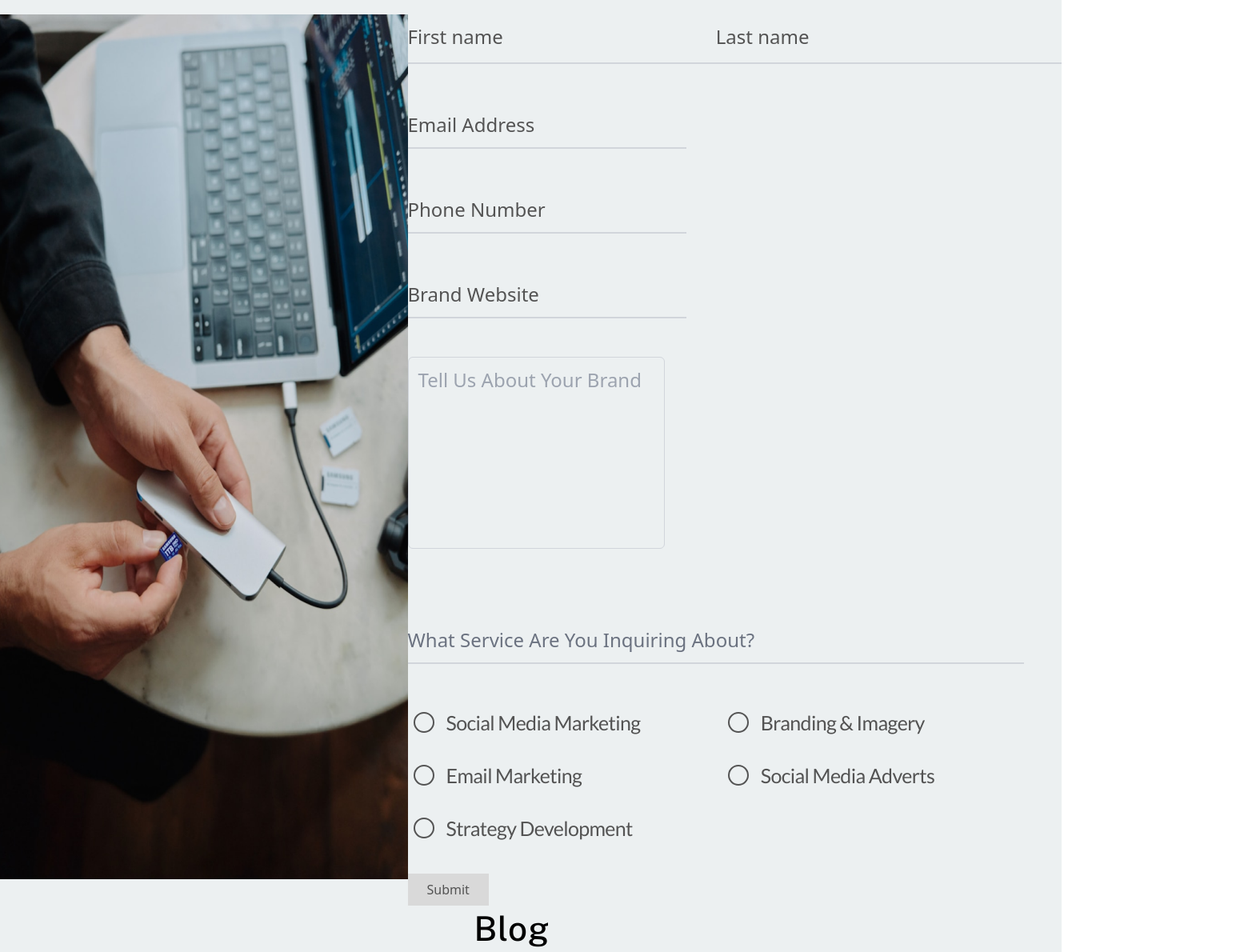
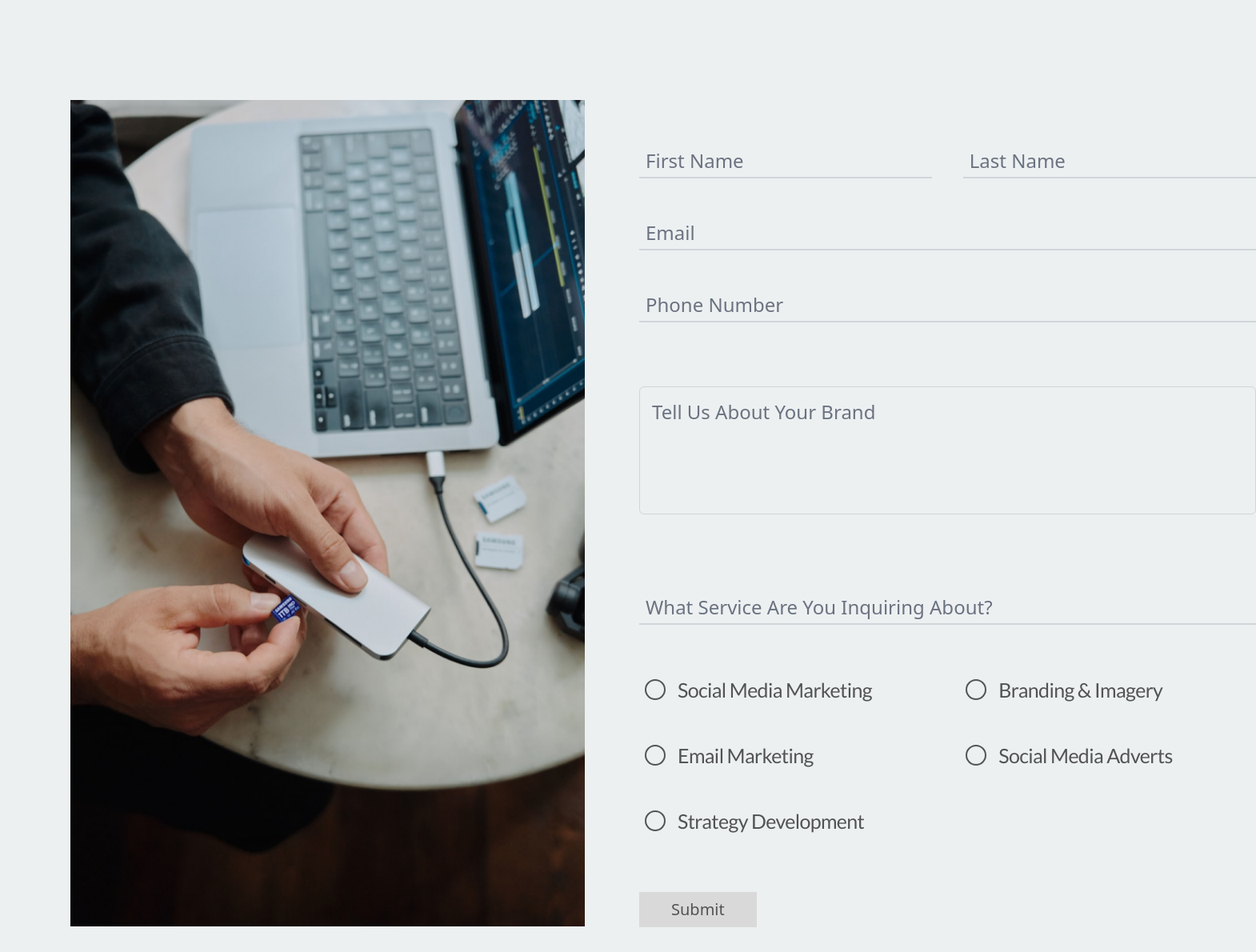
Before and after one commit to annie-bug/BrightLayers, a React (Vite) app in the folder BrightLayers/: page /LetsTalk in a window 1280 px wide. Shown: the part 560-1750 px from the top of the page at 80% size, 1570 px wide, since content can reach past the window. Built offline with nearby package versions, Linux system fonts and the light colour scheme.

Commit message:
letsTalkUpdated

```diff
--- a/BrightLayers/src/components/BlogSpot.jsx
+++ b/BrightLayers/src/components/BlogSpot.jsx
@@ -1,4 +1,4 @@
-import React from 'react'
+
 import rectangle187 from '../assets/rectangle187.png'
 import rectangle188 from '../assets/rectangle188.png'
 import rectangle189 from '../assets/rectangle189.png'
@@ -8,9 +8,9 @@ import rectangle191 from '../assets/rectangle191.png'
 function BlogSpot() {
   return (
 
-    <div className='mb-[25%]'>
+    <div className='mb-12'>
             <div className='text-center text-[2.6519rem] font-medium font-pSans leading-[3.6456rem] tracking-wide'>Blog</div>
-            <div className='m-auto h-auto flex justify-between w-[89%] mt-20 mb-20'>
+            <div className='m-auto flex justify-between w-[89%] mt-20'>
                 <div>
                     <div className='relative w-[25.5rem] h-[24.5rem] '>
                         <img src={rectangle187} alt="dummyImg1" className='w-[25.5rem] h-[24.5rem] opacity-80 bg-black transition-opacity duration-700 hover:opacity-0 hover:mb-4'/>
--- a/BrightLayers/src/components/LetsTalkForm.jsx
+++ b/BrightLayers/src/components/LetsTalkForm.jsx
@@ -2,152 +2,115 @@ import ToggleCheckbox from "./ToggleCheckbox.jsx";
 
 function LetsTalkForm() {
   return (
-    <div className="">
-      <div className="w-full flex flex-col sm:flex-row">    {/*pr-[8.78rem]*/}
-
-        <div className="grid md:grid-cols-2 w-full">  {/*Made a grid for the form layout */}
-
-          {/* First Name and Last Name */}
-          <div className="relative z-0 mb-12 group">
+    <div className="w-[48.15625rem]">
+      {/* Grid for Form Fields */}
+      <div className="grid grid-cols-2 gap-x-[2.44rem] mt-10">
+        {/* First Name */}
+        <div className="relative z-0">
           <input
             type="text"
-              className="block pt-6 text-3xl text-gray-900 bg-transparent border-0 border-b-2 border-gray-300 appearance-none dark:border-gray-600 dark:focus:border-blue-500 focus:outline-none focus:ring-0 focus:border-blue-600 peer"
+            className="block pl-2 pt-6 w-full text-2xl text-gray-900 bg-transparent border-0 border-b-2 border-gray-300 appearance-none dark:border-gray-600 focus:outline-none focus:ring-0 focus:border-blue-600 peer"
             placeholder=" "
             required
           />
-            <label className="peer-focus:font-medium absolute text-2xl text-[#535353] dark:text-[#535353] duration-300 transform -translate-y-6 scale-75 top-1 -z-10 origin-[0] peer-focus:start-0 rtl:peer-focus:translate-x-1/4 peer-focus:text-blue-600 peer-focus:dark:text-blue-500 peer-placeholder-shown:scale-100 peer-placeholder-shown:translate-y-2 peer-focus:scale-75 peer-focus:-translate-y-6">
-              First name
+          <label className="absolute pointer-events-none text-2xl text-[#535353] duration-300 transform origin-left -translate-y-6 scale-75 top-3 peer-placeholder-shown:left-2 peer-placeholder-shown:translate-y-2 peer-placeholder-shown:scale-100 peer-placeholder-shown:text-gray-500 peer-focus:text-blue-600 peer-focus:opacity-0">
+            First Name
           </label>
         </div>
-          <div className="relative z-0 mb-12 group">
+
+        {/* Last Name */}
+        <div className="relative z-0 mb-8">
           <input
             type="text"
-              className="block pt-6 text-3xl text-gray-900 bg-transparent border-0 border-b-2 border-gray-300 appearance-none dark:border-gray-600 dark:focus:border-blue-500 focus:outline-none focus:ring-0 focus:border-blue-600 peer"
+            className="block pl-2 pt-6 w-full text-2xl text-gray-900 bg-transparent border-0 border-b-2 border-gray-300 appearance-none dark:border-gray-600 focus:outline-none focus:ring-0 focus:border-blue-600 peer"
             placeholder=" "
             required
           />
-            <label className="peer-focus:font-medium absolute text-2xl text-[#535353]   dark:text-[#535353] duration-300 transform -translate-y-6 scale-75 top-1 -z-10 origin-[0] peer-focus:start-0 rtl:peer-focus:translate-x-1/4 peer-focus:text-blue-600 peer-focus:dark:text-blue-500 peer-placeholder-shown:scale-100 peer-placeholder-shown:translate-y-2 peer-focus:scale-75 peer-focus:-translate-y-6">
-              Last name
+          <label className="absolute pointer-events-none text-2xl text-[#535353] duration-300 transform origin-left -translate-y-6 scale-75 top-3 peer-placeholder-shown:left-2 peer-placeholder-shown:translate-y-2 peer-placeholder-shown:scale-100 peer-placeholder-shown:text-gray-500 peer-focus:text-blue-600 peer-focus:opacity-0">
+            Last Name
           </label>
         </div>
       </div>
-      </div>
 
-      {/* <!-- Email --> */}
-      <div className="mb-12 relative z-0">
+      {/* Email */}
+      <div className="relative z-0 mb-8">
         <input
-          type="email"
-          className="block pt-6 px-0 text-2xl text-gray-900 bg-transparent border-0 border-b-2 border-gray-300 appearance-none  dark:border-gray-600 dark:focus:border-blue-500 focus:outline-none focus:ring-0 focus:border-blue-600 peer"
+          type="text"
+          className="block pl-2 pt-6 w-full text-2xl text-gray-900 bg-transparent border-0 border-b-2 border-gray-300 appearance-none dark:border-gray-600 focus:outline-none focus:ring-0 focus:border-blue-600 peer"
           placeholder=" "
           required
         />
-        <label className="peer-focus:font-medium absolute text-2xl text-[#545454] dark:text-[#535353] duration-300 transform -translate-y-6 scale-75 top-1 -z-10 origin-[0] peer-focus:start-0 rtl:peer-focus:translate-x-1/4 peer-focus:text-blue-600 peer-focus:dark:text-blue-500 peer-placeholder-shown:scale-100 peer-placeholder-shown:translate-y-2 peer-focus:scale-75 peer-focus:-translate-y-6">
-          Email Address
+        <label className="absolute pointer-events-none text-2xl text-[#535353] duration-300 transform origin-left -translate-y-6 scale-75 top-3 peer-placeholder-shown:left-2 peer-placeholder-shown:translate-y-2 peer-placeholder-shown:scale-100 peer-placeholder-shown:text-gray-500 peer-focus:text-blue-600 peer-focus:opacity-0">
+          Email
         </label>
       </div>
 
-      {/* <!-- Phone Number --> */}
-      <div className="mb-12 relative z-0 w-full">
+      {/* Phone Number */}
+      <div className="relative z-0 mb-20">
         <input
-          type="number"
-          className="block pt-6 px-0 text-2xl text-gray-900 bg-transparent border-0 border-b-2 border-gray-300 appearance-none  dark:border-gray-600 dark:focus:border-blue-500 focus:outline-none focus:ring-0 focus:border-blue-600 peer"
+          type="text"
+          className="block pl-2 pt-6 w-full text-2xl text-gray-900 bg-transparent border-0 border-b-2 border-gray-300 appearance-none dark:border-gray-600 focus:outline-none focus:ring-0 focus:border-blue-600 peer"
           placeholder=" "
           required
         />
-        <label className="peer-focus:font-medium absolute text-2xl text-[#535353] dark:text-[#535353] duration-300 transform -translate-y-6 scale-75 top-1 -z-10 origin-[0] peer-focus:start-0 rtl:peer-focus:translate-x-1/4 peer-focus:text-blue-600 peer-focus:dark:text-blue-500 peer-placeholder-shown:scale-100 peer-placeholder-shown:translate-y-2 peer-focus:scale-75 peer-focus:-translate-y-6">
+        <label className="absolute pointer-events-none text-2xl text-[#535353] duration-300 transform origin-left -translate-y-6 scale-75 top-3 peer-placeholder-shown:left-2 peer-placeholder-shown:translate-y-2 peer-placeholder-shown:scale-100 peer-placeholder-shown:text-gray-500 peer-focus:text-blue-600 peer-focus:opacity-0">
           Phone Number
         </label>
       </div>
 
-      {/* <!-- Brand Website --> */}
-      <div className="mb-12 relative z-0 w-full">
+      {/* Tell Us About Your Brand */}
+      <div className="relative z-0 mb-20">
+        <textarea
+          className="block pl-2 pt-4 w-full h-40 text-2xl text-gray-900 bg-transparent border border-gray-300 rounded-md appearance-none dark:border-gray-600 focus:outline-none focus:ring-1 focus:ring-blue-600 peer resize-none"
+          placeholder=" "
+          required
+        ></textarea>
+        <label className="absolute pointer-events-none text-2xl text-[#535353] duration-300 transform -translate-y-8 scale-75 origin-left -top-2 peer-placeholder-shown:left-4 peer-placeholder-shown:translate-y-6 peer-placeholder-shown:scale-100 peer-placeholder-shown:text-gray-500 peer-focus:text-blue-600 peer-focus:opacity-0">
+          Tell Us About Your Brand
+        </label>
+      </div>
+
+      {/* Services Inquiry */}
+      <div className="relative z-0 mb-6">
         <input
-          type="email"
-          className="block pt-6 px-0 text-2xl text-gray-900 bg-transparent border-0 border-b-2 border-gray-300 appearance-none  dark:border-gray-600 dark:focus:border-blue-500 focus:outline-none focus:ring-0 focus:border-blue-600 peer"
+          type="text"
+          className="block pl-2 pt-6 w-full text-2xl text-gray-900 bg-transparent border-0 border-b-2 border-gray-300 appearance-none dark:border-gray-600 focus:outline-none focus:ring-0 focus:border-blue-600 peer"
           placeholder=" "
           required
         />
-        <label className="peer-focus:font-medium absolute text-2xl text-[#535353] dark:text-[#535353] duration-300 transform -translate-y-6 scale-75 top-1 -z-10 origin-[0] peer-focus:start-0 rtl:peer-focus:translate-x-1/4 peer-focus:text-blue-600 peer-focus:dark:text-blue-500 peer-placeholder-shown:scale-100 peer-placeholder-shown:translate-y-2 peer-focus:scale-75 peer-focus:-translate-y-6">
-          Brand Website
-        </label>
-      </div>
-
-      {/* <!-- About Brand --> */}
-
-      <div className="flex flex-col items-end gap-6">
-  <div className="relative w-[48.15625rem]">
-    <textarea
-      className="peer h-[15rem] resize-none rounded-md border border-gray-300 bg-transparent px-3 py-3 text-2xl text-gray-700 focus:outline-none focus:border-2 dark:focus:border-blue-500"
-      placeholder="Tell Us About Your Brand"
-    ></textarea>
-    <label
-      className="absolute text-2xl text-gray-500 "
-    >
-    </label>
-  </div>
-</div>
-
-
-
-
-
-      {/* <!-- Services Inquiry --> */}
-      <div className="mb-6 mt-20">
-        {/* What Service Are You Inquiring About?*/}
-        <div className="mb-12 relative z-0 w-full">
-          <input
-            type="email"
-            className="block pt-6 px-0 w-full text-2xl text-gray-900 bg-transparent border-0 border-b-2 border-gray-300 appearance-none  dark:border-gray-600 dark:focus:border-blue-500 focus:outline-none focus:ring-0 focus:border-blue-600 peer"
-            placeholder=" "
-            required
-          />
-          <label className="peer-focus:font-medium absolute text-2xl text-gray-500 dark:text-gray-400 duration-300 transform -translate-y-6 scale-75 top-1 -z-10 origin-[0] peer-focus:start-0 rtl:peer-focus:translate-x-1/4 peer-focus:text-blue-600 peer-focus:dark:text-blue-500 peer-placeholder-shown:scale-100 peer-placeholder-shown:translate-y-2 peer-focus:scale-75 peer-focus:-translate-y-6">
+        <label className="absolute pointer-events-none text-2xl text-[#535353] duration-300 transform -translate-y-6 scale-75 top-3 origin-left peer-placeholder-shown:left-2 peer-placeholder-shown:translate-y-2 peer-placeholder-shown:scale-100 peer-placeholder-shown:text-gray-500 peer-focus:text-blue-600 peer-focus:opacity-0">
           What Service Are You Inquiring About?
         </label>
       </div>
 
-
-
-  {/* The checkbox part */}
-        <div className="grid grid-cols-2 gap-4 ">
-          <label className="flex items-center space-x-2">
+      {/* Checkboxes */}
+      <div className="grid grid-cols-2 gap-8 py-8">
+        {[
+          "Social Media Marketing",
+          "Branding & Imagery",
+          "Email Marketing",
+          "Social Media Adverts",
+          "Strategy Development",
+        ].map((label, index) => (
+          <label
+            key={index}
+            className={`flex items-center space-x-2 ${
+              label === "Strategy Development" ? "col-span-2" : ""
+            }`}
+          >
             <ToggleCheckbox />
             <span className="text-[#535353] text-[1.5625rem] font-medium font-title leading-loose tracking-tight">
-              Social Media Marketing
+              {label}
             </span>
           </label>
-          <label className="flex items-center space-x-2">
-            <ToggleCheckbox />
-            <span className="text-[#535353] text-[1.5625rem] font-medium font-title leading-loose tracking-tight">
-              Branding & Imagery
-            </span>
-          </label>
-          <label className="flex items-center space-x-2">
-            <ToggleCheckbox />
-            <span className="text-[#535353] text-[1.5625rem] font-medium font-title leading-loose tracking-tight">
-              Email Marketing
-            </span>
-          </label>
-          <label className="flex items-center space-x-2">
-            <ToggleCheckbox />
-            <span className="text-[#535353] text-[1.5625rem] font-medium font-title leading-loose tracking-tight">
-              Social Media Adverts
-            </span>
-          </label>
-          <label className="flex items-center space-x-2 col-span-2">
-            <ToggleCheckbox />
-            <span className="text-[#535353] text-[1.5625rem] font-medium font-title leading-loose tracking-tight">
-              Strategy Development
-            </span>
-          </label>
-        </div>
+        ))}
       </div>
 
-      {/* <!-- Submit Button --> */}
+      {/* Submit Button */}
       <div className="text-left">
         <button
           type="submit"
-          className="mt-2 px-6 py-2 bg-[#d9d9d9] text-[#535353] font-medium hover:bg-gray-400"
+          className="mt-8 px-10 py-2 bg-[#d9d9d9] text-[#535353] font-medium text-xl hover:bg-gray-400"
         >
           Submit
         </button>
--- a/BrightLayers/src/pages/Home.jsx
+++ b/BrightLayers/src/pages/Home.jsx
@@ -168,7 +168,7 @@ function Home() {
             <div>
               <FounderBio/>
             </div>
-            <div id='blog'>
+            <div id='blog' className='md:mb-[25%]'>
                 <BlogSpot />
             </div>
             <div>
--- a/BrightLayers/src/pages/LetsTalk.jsx
+++ b/BrightLayers/src/pages/LetsTalk.jsx
@@ -10,8 +10,10 @@ function LetsTalk() {
         {/* <Navbar/> */}
         <Navbar />
         {/* The Title in the middle  */}
-        <div className="w-full mt-80 flex justify-center items-center">
-            <div className="self-center w-[75.9375rem] h-[8.125rem] mb-32 text-[#313338] text-center font-pSans text-[3.4375rem] font-medium leading-[118%] tracking-[0.03438rem]">A call is worth
+        <div className="w-full mt-[23.5rem]  mb-[11.19rem] flex justify-center items-center">
+            <div className="self-center w-[75.9375rem] h-[8.125rem]  text-[#313338]
+             text-center font-pSans text-[3.4375rem]
+             font-medium leading-[118%] tracking-[0.03438rem]">A call is worth
                       <span className="text-[#F97316]"> 120 seconds </span>
                       of the fastest most definite call to action you can take ツ
             </div>
@@ -19,40 +21,46 @@ function LetsTalk() {
 
 
         {/* The form and image div */}
-          <div className="flex flex-row justify-center">
-            <div><img className="h-[67.5625rem]" src={rectangle2} alt="" /></div>
-            <LetsTalkForm/>
+          <div className="flex flex-row pl-[5.5rem] h-[67.5625rem] w-[95%] gap-x-[4.25rem]">
+            <div><img className="h-[64.5625rem] w-[40.1875rem]" src={rectangle2} alt="" /></div>
+            <div className="w-[20%] mr-7"><LetsTalkForm/></div>
+
           </div>
 
 
+
+        <div className="mt-40">
         <BlogSpot />
+
+        </div>
+
 
 
 
     <div className="w-[90%] mx-auto h-[100vh] flex flex-col justify-center">
 
         {/*Reach Out To Us */}
-        <div className=" w-[26rem] text-[#303338] text-[3.0894rem] font-semibold font-pSans leading-[3.6456rem] tracking-wide">Reach Out To Us</div>
+        <div className=" w-[26rem] text-[#303338] text-[3.0894rem] font-semibold font-['Public Sans'] leading-[3.6456rem] tracking-wide">Reach Out To Us</div>
 
         {/* SVG Line */}
         <svg xmlns="http://www.w3.org/2000/svg" width="878" height="100" viewBox="0 0 878 2" fill="none"> <path d="M0 1H878" stroke="#545454" strokeWidth="2"/>
         </svg>
 
         {/* Grid for email,contact and address */}
-        <div className=" w-[60%] mt-12 grid grid-cols-2 gap-12">
+        <div className=" w-[85%] mt-12 grid grid-cols-2 gap-12">
                   <div>
-                  <div data-layer="Email Address" className=" w-[12.5625rem] h-[4.375rem] text-orange-500 text-[1.5625rem] font-bold font-title leading-loose tracking-tight">Email Address</div>
+                  <div data-layer="Email Address" className=" w-[12.5625rem] h-[3.4375rem] text-orange-500 text-[1.5625rem] font-bold font-title leading-loose tracking-tight">Email Address</div>
                   <div data-layer="admin@dunk.agency" className="AdminDunkAgency w-[19.4375rem] h-[2.0625rem] text-[#535353] text-[1.5625rem] font-medium font-title leading-loose tracking-tight">admin@dunk.agency</div>
                   </div>
 
 
                   <div>
-                  <div data-layer="Contact" className=" w-[12.5625rem] h-[4.375rem] text-orange-500 text-[1.5625rem] font-bold font-title leading-loose tracking-tight">Contact</div>
+                  <div data-layer="Contact" className=" w-[12.5625rem] h-[3.4375rem] text-orange-500 text-[1.5625rem] font-bold font-title leading-loose tracking-tight">Contact</div>
                   <div data-layer="+61 450 885 458" className=" w-[19.4375rem] h-[2.0625rem] text-[#535353] text-[1.5625rem] font-medium font-title leading-loose tracking-tight">+61 450 885 458<br/></div>
                   </div>
 
                   <div>
-                  <div data-layer="Address" className="Address w-[12.5625rem] h-[4.375rem] text-orange-500 text-[1.5625rem] font-bold font-title leading-loose tracking-tight">Address</div>
+                  <div data-layer="Address" className="Address w-[12.5625rem] h-[3.4375rem] text-orange-500 text-[1.5625rem] font-bold font-title leading-loose tracking-tight">Address</div>
                   <div data-layer="24/25 Alex Fisher Dr, Burleigh Heads, 4220, Australia" className="25AlexFisherDrBurleighHeads4220Australia w-[47.125rem] h-12 text-[#535353] text-[1.5625rem] font-medium font-title leading-loose tracking-tight">24/25 Alex Fisher Dr, Burleigh Heads, 4220, Australia</div>
                   </div>
         </div>
```
Lines whose indentation alone changed are shown as unchanged.
